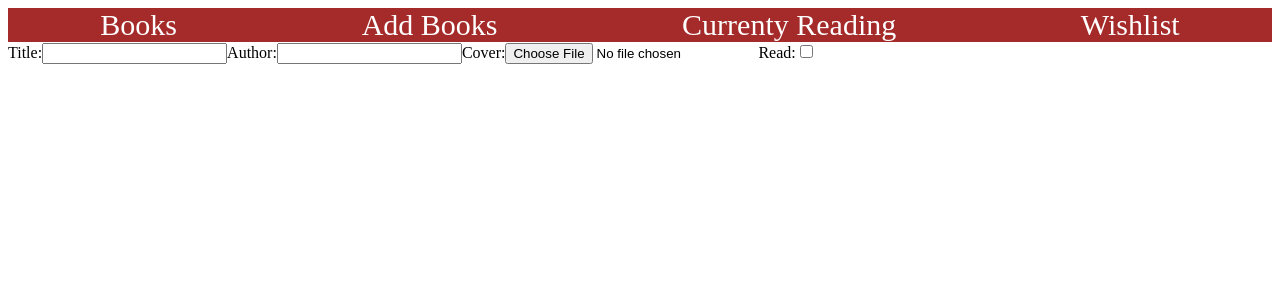
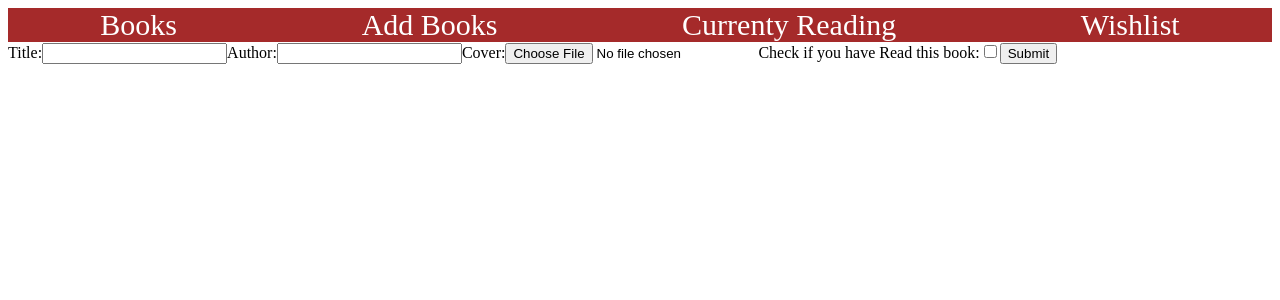
Before and after one commit to taylorjohnson141/library-fe, a React (Create React App) app: page /addBook in a window 1280 px wide. Shown: the top 300 px of the page. Built offline with nearby package versions, Linux system fonts and the light colour scheme.

Commit message:
Add submit button

```diff
--- a/src/AddBook/AddBook.js
+++ b/src/AddBook/AddBook.js
@@ -14,9 +14,10 @@ function AddBook (){
         <input type="file" htmlFor = 'coverPhoto'/>
       </label>
       <label>
-        Read:
+        Check if you have Read this book:
         <input type="checkbox" htmlFor = 'hasRead'/>
       </label>
+      <button >Submit</button>
     </form>
   )
 }
```
